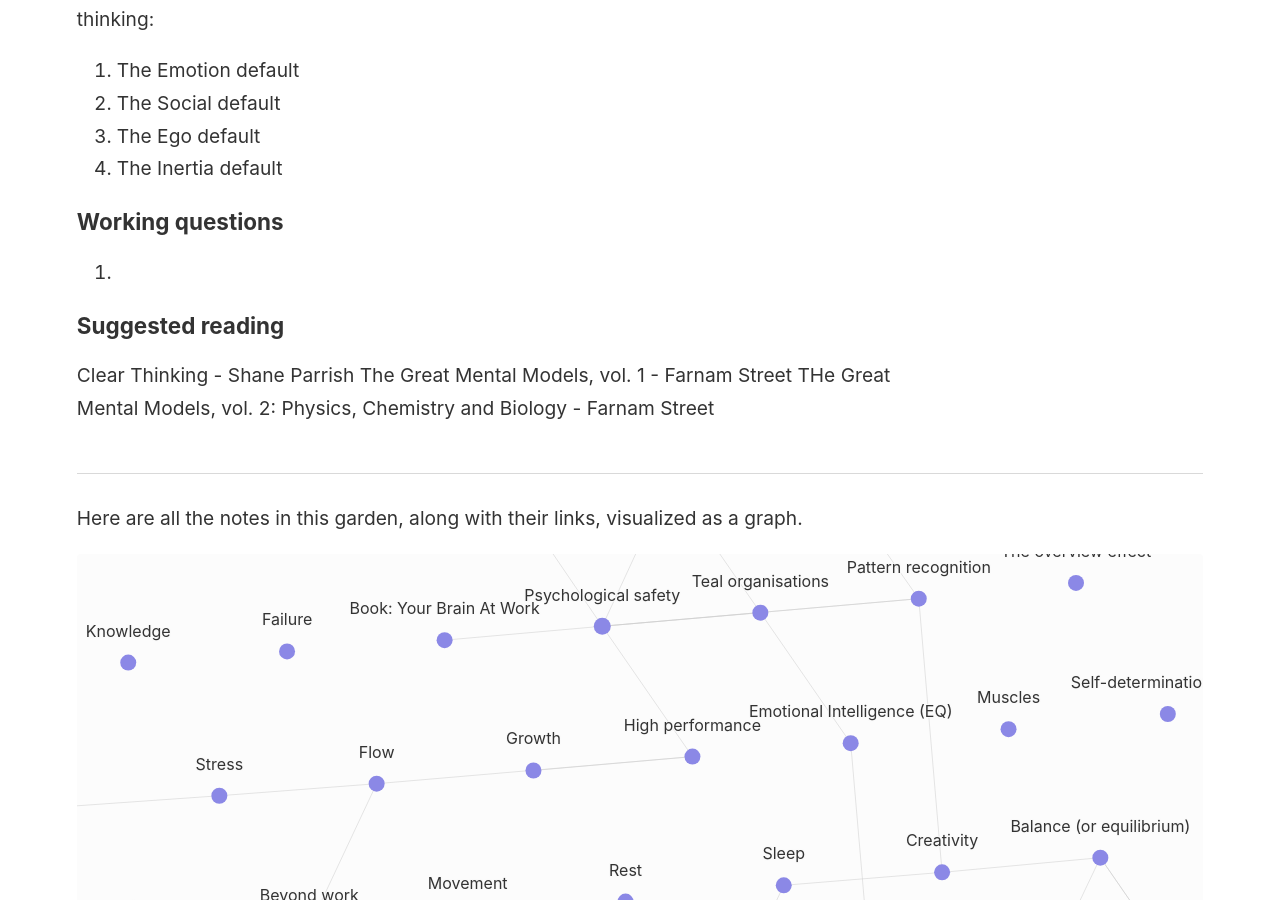
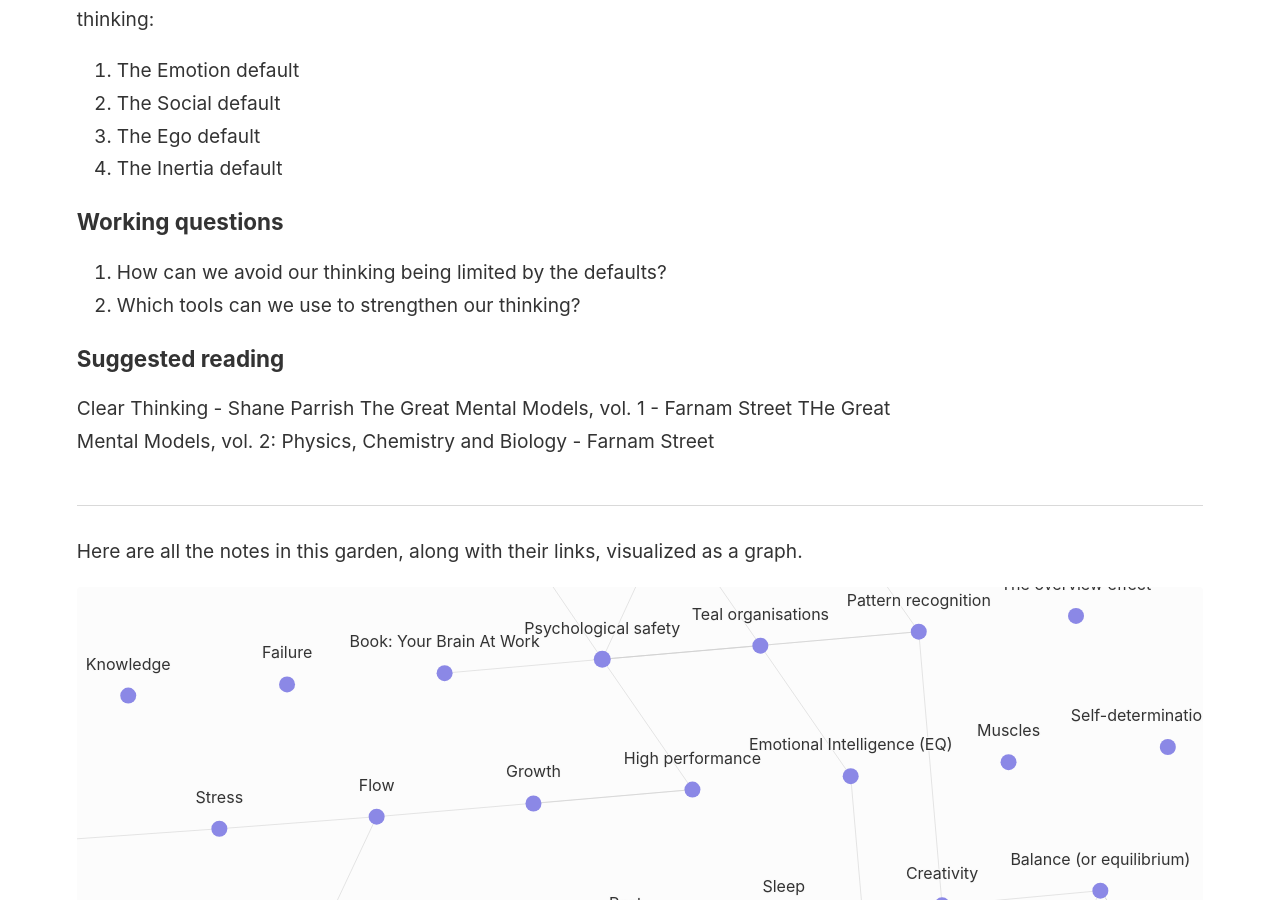
Before and after one commit to bigsee/digital-garden, a Jekyll site: the page built from _notes/Thinking.md, in a window 1280 px wide and 900 px high, scrolled down 521 px. Built offline with Jekyll 4.4.1, drawn with Linux system fonts in a browser that asks for light colours.

Commit message:
:tanabata_tree: prune Thinking

```diff
--- a/_notes/Thinking.md
+++ b/_notes/Thinking.md
@@ -17,7 +17,8 @@ results in four default modes of thinking:
 
 ### Working questions
 
-1.
+1. How can we avoid our thinking being limited by the defaults?
+2. Which tools can we use to strengthen our thinking?
 
 ### Suggested reading
 
```
